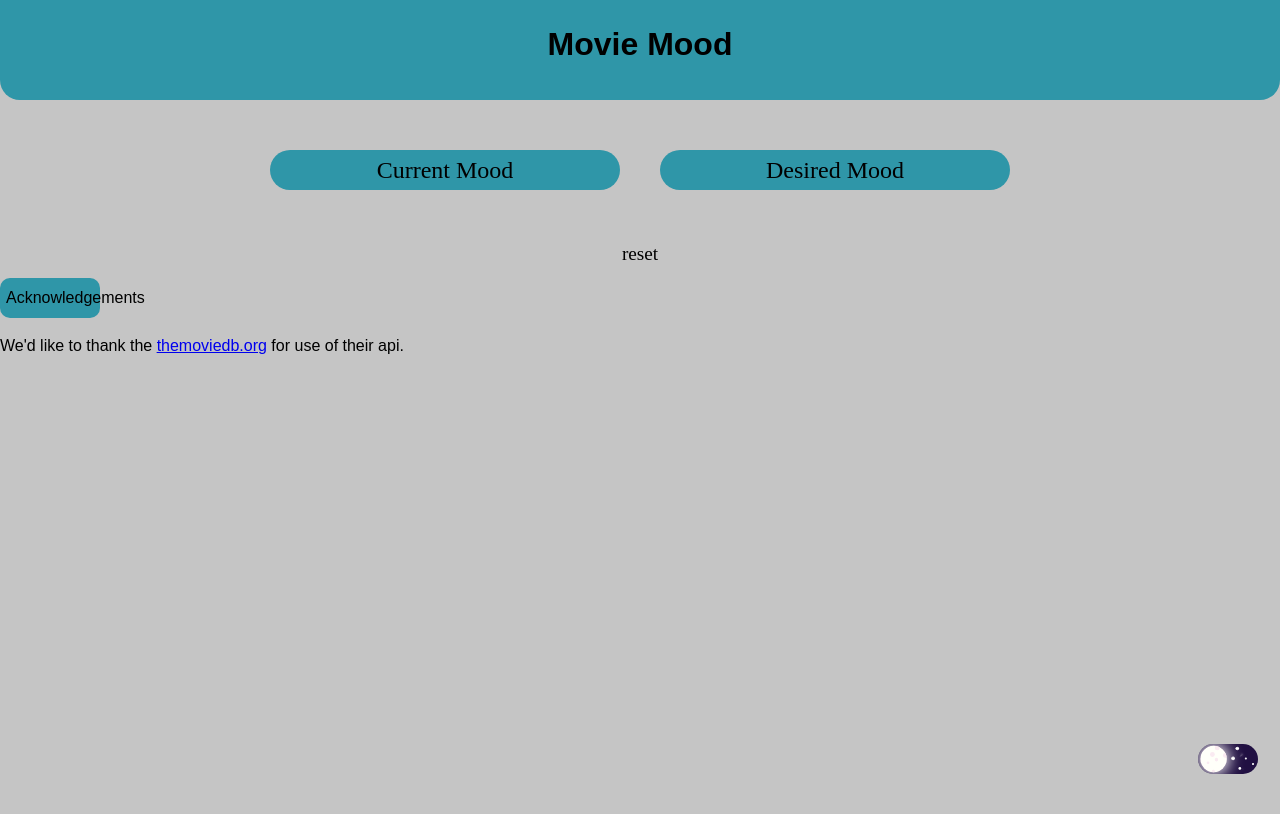
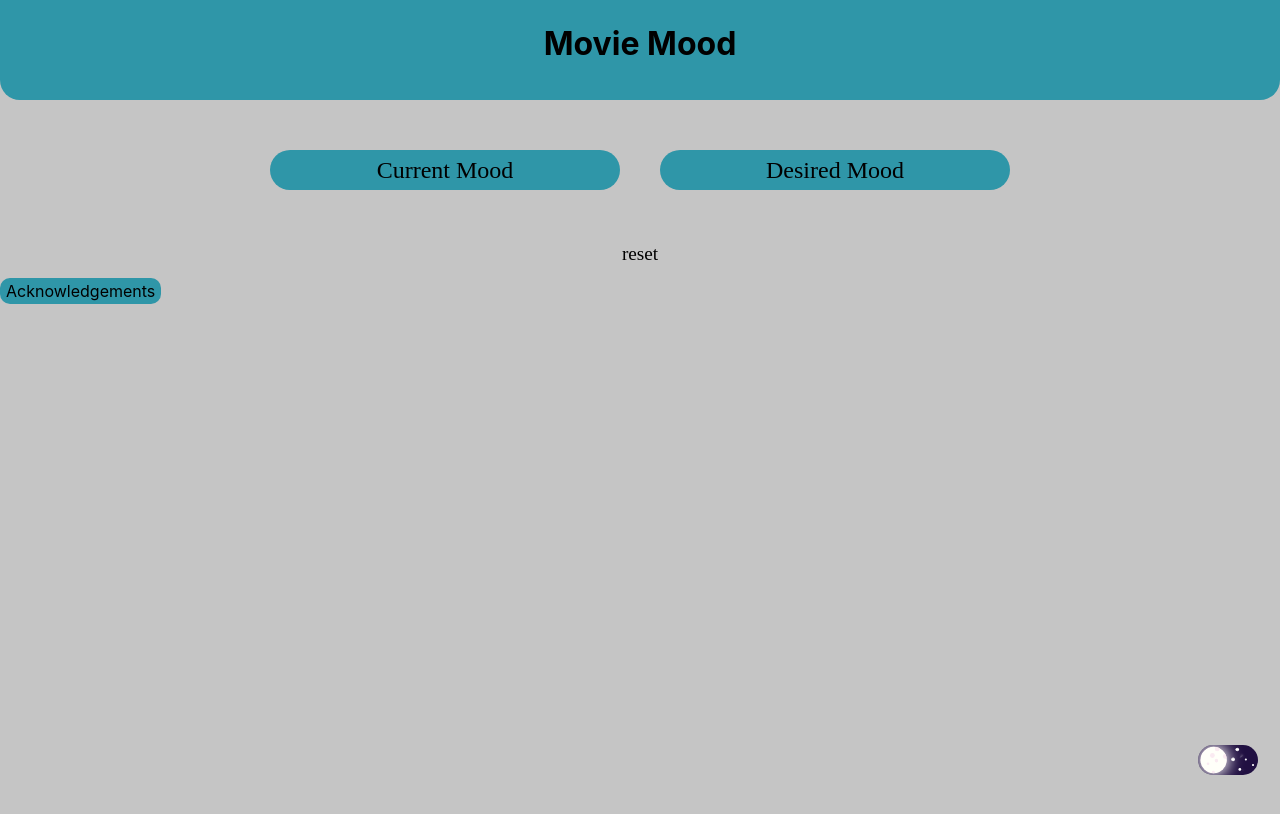
Before and after one commit to scottdkey/movie-mood, a SvelteKit app: page / in a window 1280 px wide. Shown: the top 814 px of the page. Built offline with nearby package versions, Linux system fonts and the light colour scheme.

Commit message:
added drawer - need to finish animation

```diff
--- a/src/components/Acknowledgements.svelte
+++ b/src/components/Acknowledgements.svelte
@@ -1,6 +1,36 @@
-<p>
-	We'd like to thank the <a href="https://www.themoviedb.org/">themoviedb.org</a> for use of their api.
-</p>
+<script>
+	import Drawer from './Drawer.svelte';
+
+	let open = false;
+</script>
+
+<button on:click={() => (open = !open)}>Acknowledgements</button>
+<Drawer position='bottom' {open}>
+	<div class="ack-body">
+		<p>
+			Core design of the site by Sazi Bachti, and built by Scott Key. We do not own the movie
+			content nor can sanction of its further downstream use.
+		</p>
+
+		<p>
+			We'd like to thank the <a target="_blank" href="https://www.themoviedb.org/">themoviedb.org</a
+			>
+			for their movieApi as well as
+			<a target="_blank" href="https://www.justwatch.com/"> JestWatch </a>
+			for up to date streaming information.
+		</p>
+
+		<p>
+			The theme switch animation was created by <a
+				href="https://codepen.io/alvarotrigo"
+				target="_blank">Álvaro</a
+			> and modified for use on this site.
+		</p>
+	</div>
+</Drawer>
 
 <style>
+	.ack-body {
+		background-color: beige;
+	}
 </style>
--- a/src/components/Drawer.svelte
+++ b/src/components/Drawer.svelte
@@ -1,14 +1,49 @@
-<div class="drawer">
-	<button>Acknowledgements</button>
-	<slot />
+<script lang="ts">
+	export let position: 'top' | 'bottom' | 'left' | 'right' = 'left';
+	export let open = false;
+
+	const toggleOpen = () => {
+		open = !open;
+	};
+</script>
+
+
+<div class="{position} drawer {open ? 'open' : 'closed'} ">
+	<div class="drawer-body">
+		<button class="close-button" on:click={toggleOpen}>X</button>
+		<slot />
+	</div>
 </div>
 
 <style>
-
-
 	@media (max-width: 500px) {
 		/* button {
 			width: 65vw;
 		} */
 	}
+	.drawer {
+		position: absolute;
+		transition: ease-in-out 0.5s;
+		z-index: 10;
+		overflow: hidden;
+		padding: 0px;
+		margin: 0px;
+		height: fit-content;
+		width: fit-content;
+		background-color: black;
+	}
+
+	.closed {
+		width: 0em;
+		height: 0em;
+	}
+
+	.bottom {
+		bottom: 0px;
+	}
+	.drawer-body {
+		height: fit-content;
+		width: fit-content;
+		overflow: hidden;
+	}
 </style>
--- a/src/routes/+layout.svelte
+++ b/src/routes/+layout.svelte
@@ -1,12 +1,10 @@
 <script lang="ts">
+	import { theme } from '$lib/stores/theme';
+	import { onMount } from 'svelte';
 	import Acknowledgements from '../components/Acknowledgements.svelte';
-	import Drawer from '../components/Drawer.svelte';
-	import { theme } from '$lib/stores/theme';
-	import Theme from '../components/Theme.svelte';
-	import { onMount } from 'svelte';
+	import ThemeToggle from '../components/ThemeToggle.svelte';
+	import '../styles/global.css';
 	import type { LayoutData } from './$types';
-	import '../styles/global.css';
-	import ThemeToggle from '../components/ThemeToggle.svelte';
 
 	export let data: LayoutData;
 
@@ -36,9 +34,7 @@
 </svelte:head>
 <heading>
 	<h1>Movie Mood</h1>
-	<form method="POST" action="?/setTheme" >
-		<ThemeToggle />
-	</form>
+	<form method="POST" action="?/setTheme"></form>
 </heading>
 
 <body>
@@ -46,9 +42,8 @@
 </body>
 
 <footer>
-	<Drawer>
-		<Acknowledgements />
-	</Drawer>
+	<Acknowledgements />
+	<ThemeToggle />
 </footer>
 
 <style>
--- a/src/styles/button.css
+++ b/src/styles/button.css
@@ -3,9 +3,8 @@ button {
 	animation: normal;
 	border-radius: 10px;
 	border: 1px solid var(--primary-box-border);
-	width: 100px;
-	height: 40px;
-	transition: ease-in-out 0.1s;
+	width: fit-content;
+	height: fit-content;
 	color: var(--font-color);
 }
 button:hover {
--- a/src/styles/shared.theme.css
+++ b/src/styles/shared.theme.css
@@ -1,7 +1,7 @@
 :root {
-	--font-body: Arial, -apple-system, BlinkMacSystemFont, 'Segoe UI', Roboto, Oxygen, Ubuntu,
-		Cantarell, 'Open Sans', 'Helvetica Neue', sans-serif;
-	--font-mono: 'Fira Mono', monospace;
+	--font-body: -apple-system, BlinkMacSystemFont, Helvetica Neue, Segoe UI,
+		Hiragino Kaku Gothic ProN, Hiragino Sans, ヒラギノ角ゴ ProN W3, Arial, メイリオ, Meiryo,
+		sans-serif;
 	color: var(--font-color);
 	font-family: var(--font-body);
 	--lightest: 0.2;
```
